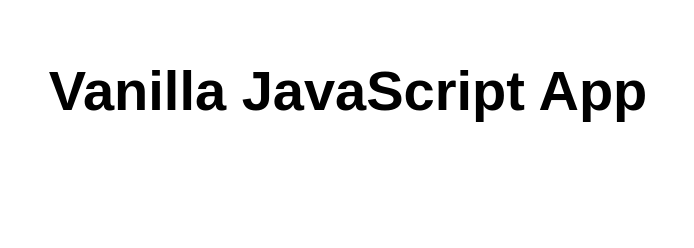
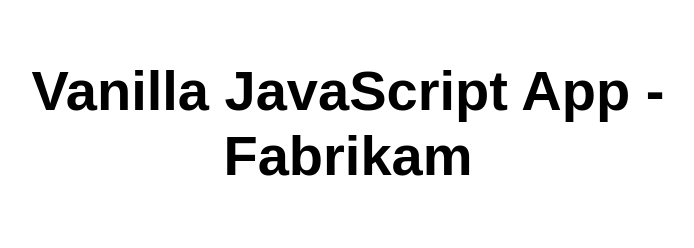
Before and after one commit to kamleshbelote/my-first-static-web-app, a website: page src/index.html in a window 1280 px wide. Shown: the whole page, without its empty margins (292-986 px from the left). Drawn offline with Linux system fonts and the light colour scheme.

Commit message:
Update index.html

```diff
--- a/src/index.html
+++ b/src/index.html
@@ -10,7 +10,7 @@
 
 <body>
   <main>
-    <h1>Vanilla JavaScript App</h1>
+    <h1>Vanilla JavaScript App - Fabrikam</h1>
   </main>
 </body>
 
```
